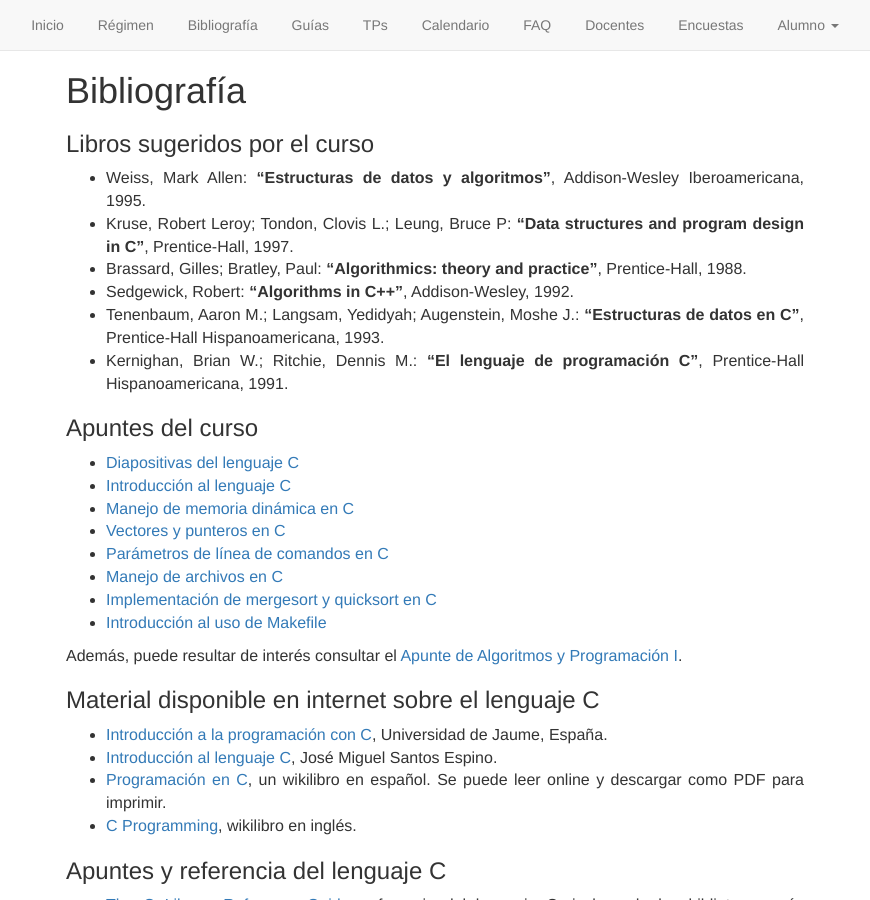
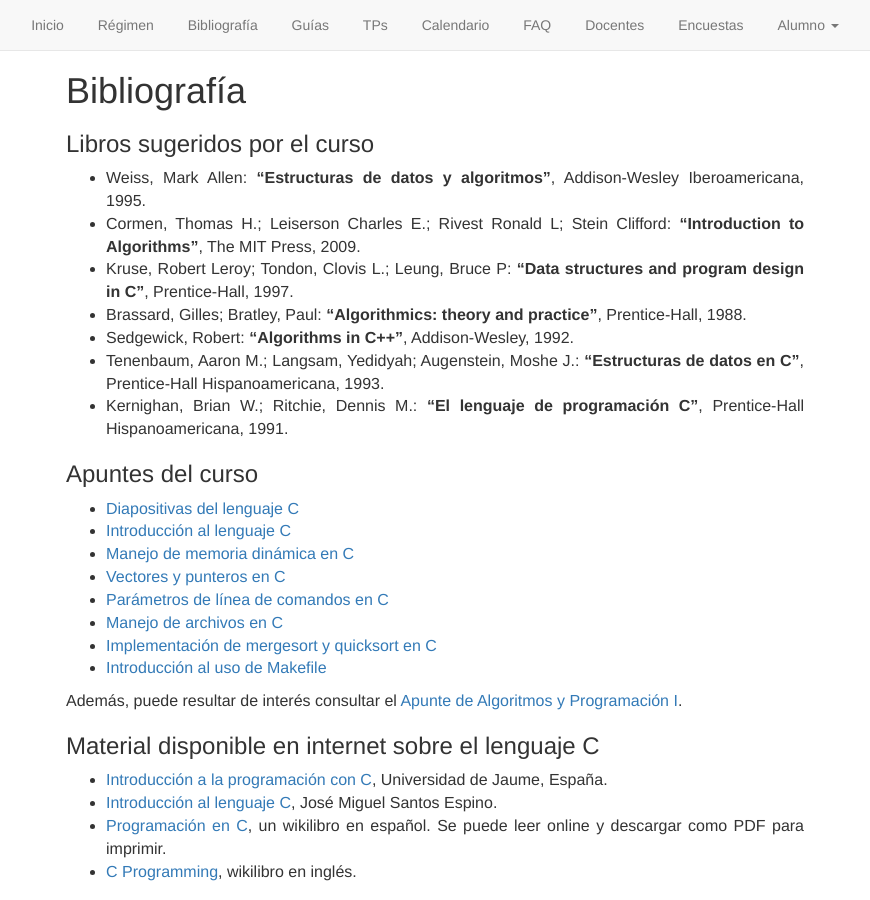
Before and after one commit to algoritmos-rw/algoritmos, a Jekyll site: the page built from static/02_bibliografia.md, in a window 1280 px wide and 900 px high. Shown: the whole window, without its empty margins (205-1075 px from the left). Built offline with Jekyll 4.4.1, drawn with Linux system fonts in a browser that asks for light colours.

Commit message:
Agregado el Cormen a la Bibliografia de la materia

```diff
--- a/static/02_bibliografia.md
+++ b/static/02_bibliografia.md
@@ -10,6 +10,7 @@ Bibliografía
 ### Libros sugeridos por el curso
 
 * Weiss, Mark Allen: **"Estructuras de datos y algoritmos"**, Addison-Wesley Iberoamericana, 1995.
+* Cormen, Thomas H.; Leiserson Charles E.; Rivest Ronald L; Stein Clifford: **"Introduction to Algorithms"**, The MIT Press, 2009.
 * Kruse, Robert Leroy;  Tondon, Clovis L.;  Leung, Bruce P: **"Data structures and program design in C"**, Prentice-Hall, 1997.
 * Brassard, Gilles;  Bratley, Paul: **"Algorithmics: theory and practice"**, Prentice-Hall, 1988.
 * Sedgewick, Robert: **"Algorithms in C++"**, Addison-Wesley, 1992.
```
